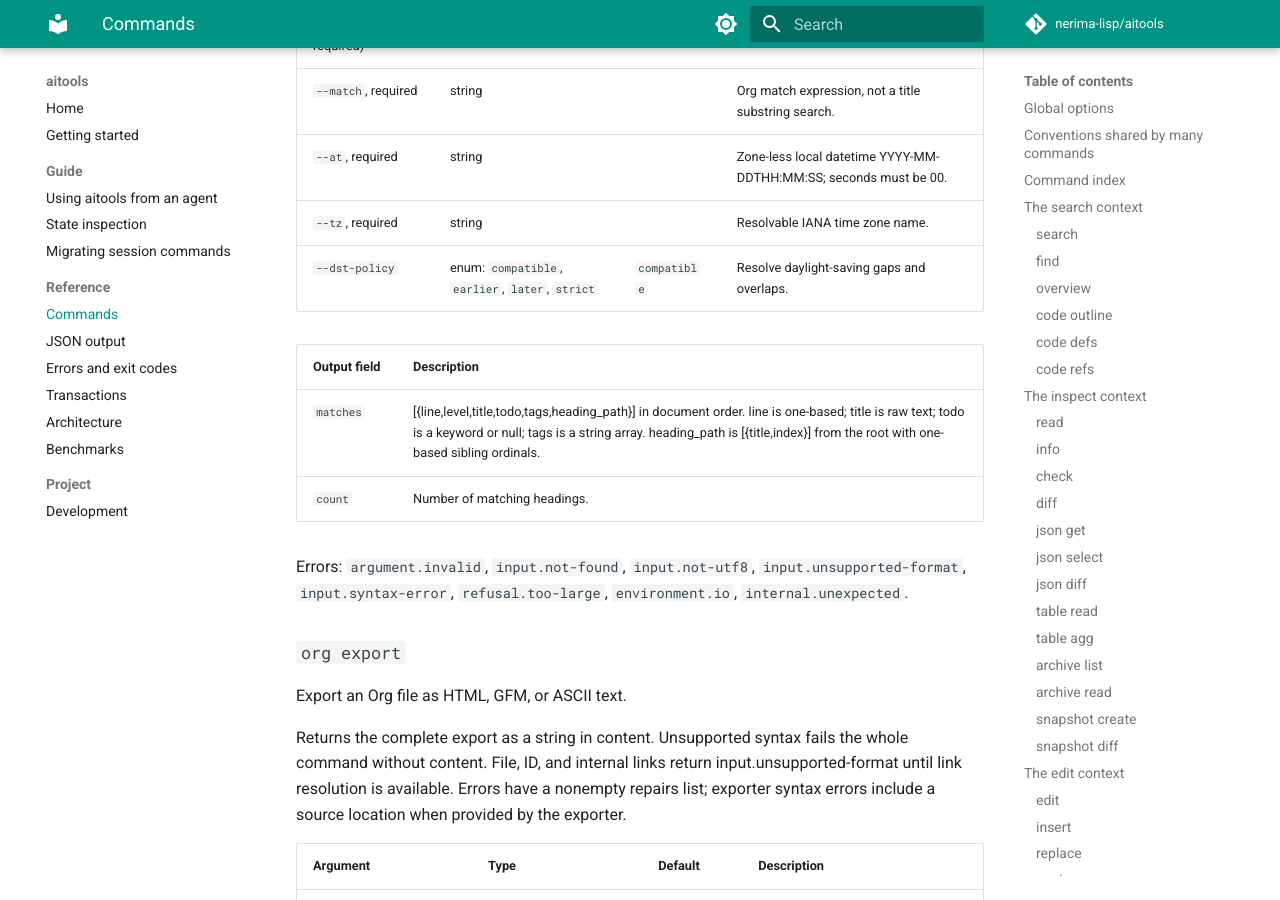
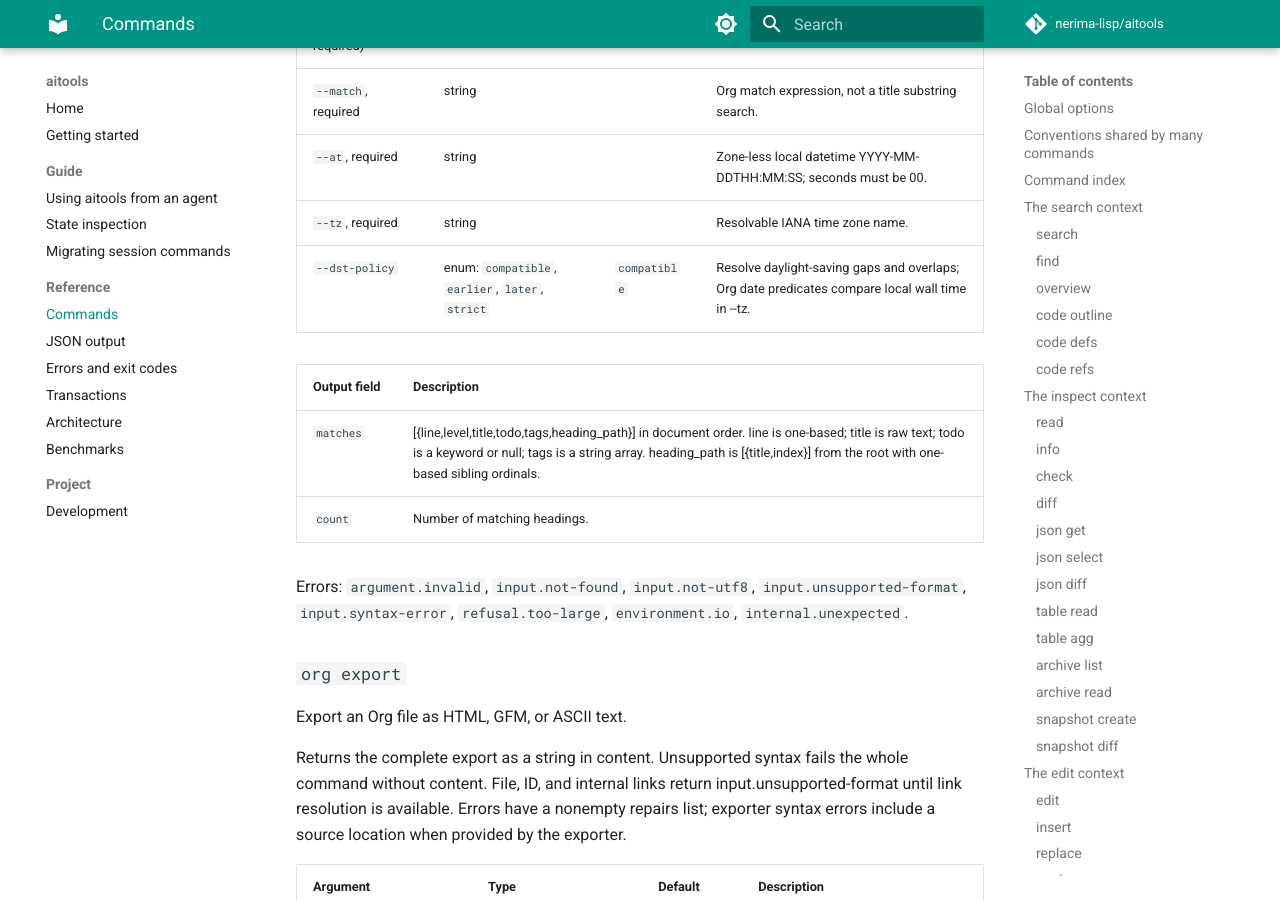
Before and after one commit to nerima-lisp/aitools, an MkDocs documentation site: the page built from docs/src/reference/commands.md, in a window 1280 px wide and 900 px high, scrolled down 82083 px. Built offline with MkDocs 1.6.1 and Material for MkDocs 9.7.7, drawn with Linux system fonts in a browser that asks for light colours; comment, search, counter and statistics services are not loaded.

```diff
--- a/docs/src/reference/commands.md
+++ b/docs/src/reference/commands.md
@@ -1948,7 +1948,7 @@ MATCH uses cl-org-kit Org match syntax. --at and --tz are required. --at is a zo
 | `--match`, required | string |  | Org match expression, not a title substring search. |
 | `--at`, required | string |  | Zone-less local datetime YYYY-MM-DDTHH:MM:SS; seconds must be 00. |
 | `--tz`, required | string |  | Resolvable IANA time zone name. |
-| `--dst-policy` | enum: `compatible`, `earlier`, `later`, `strict` | `compatible` | Resolve daylight-saving gaps and overlaps. |
+| `--dst-policy` | enum: `compatible`, `earlier`, `later`, `strict` | `compatible` | Resolve daylight-saving gaps and overlaps; Org date predicates compare local wall time in --tz. |
 
 | Output field | Description |
 |---|---|
```
Also changed, not shown: 4 other files.
